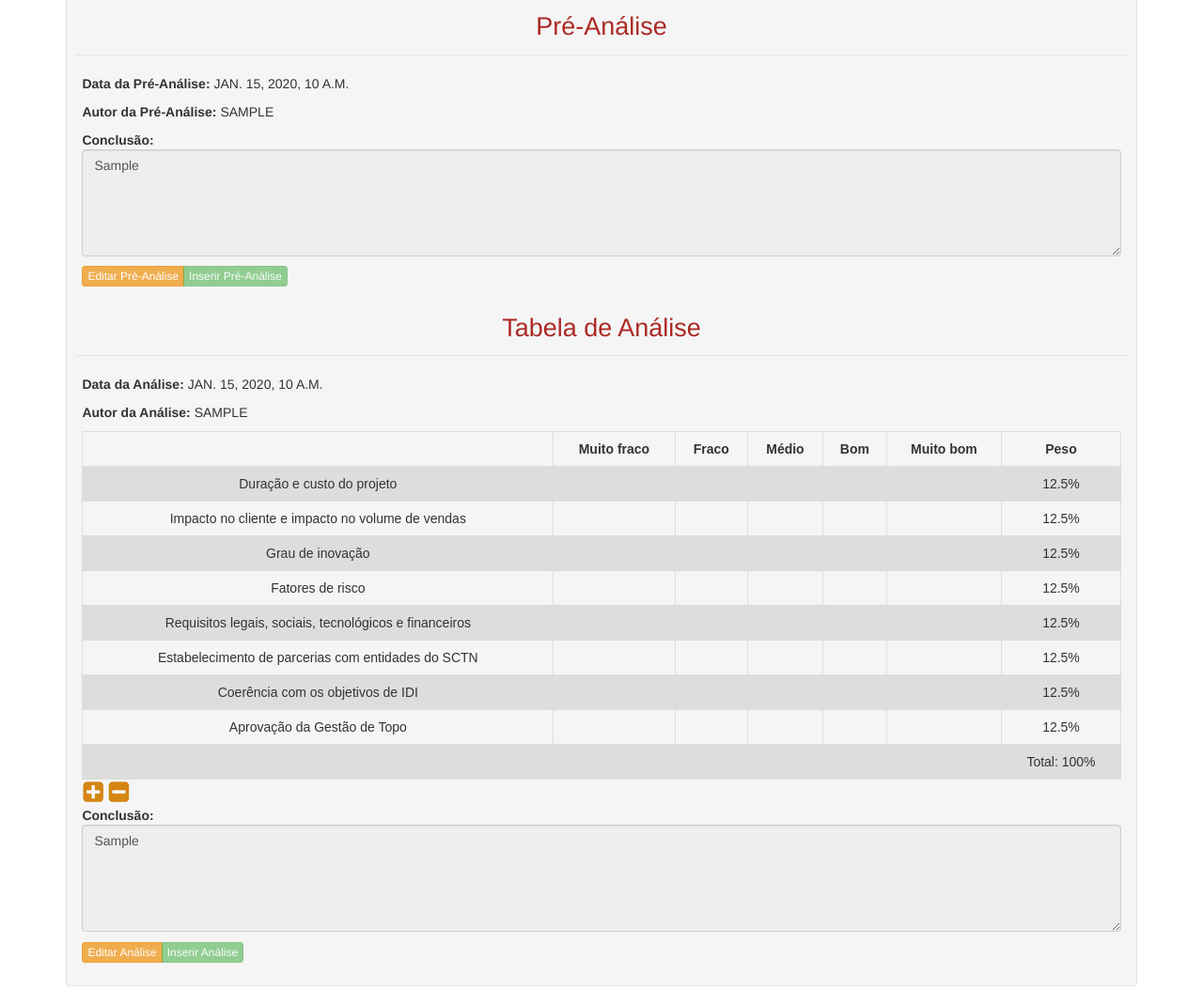
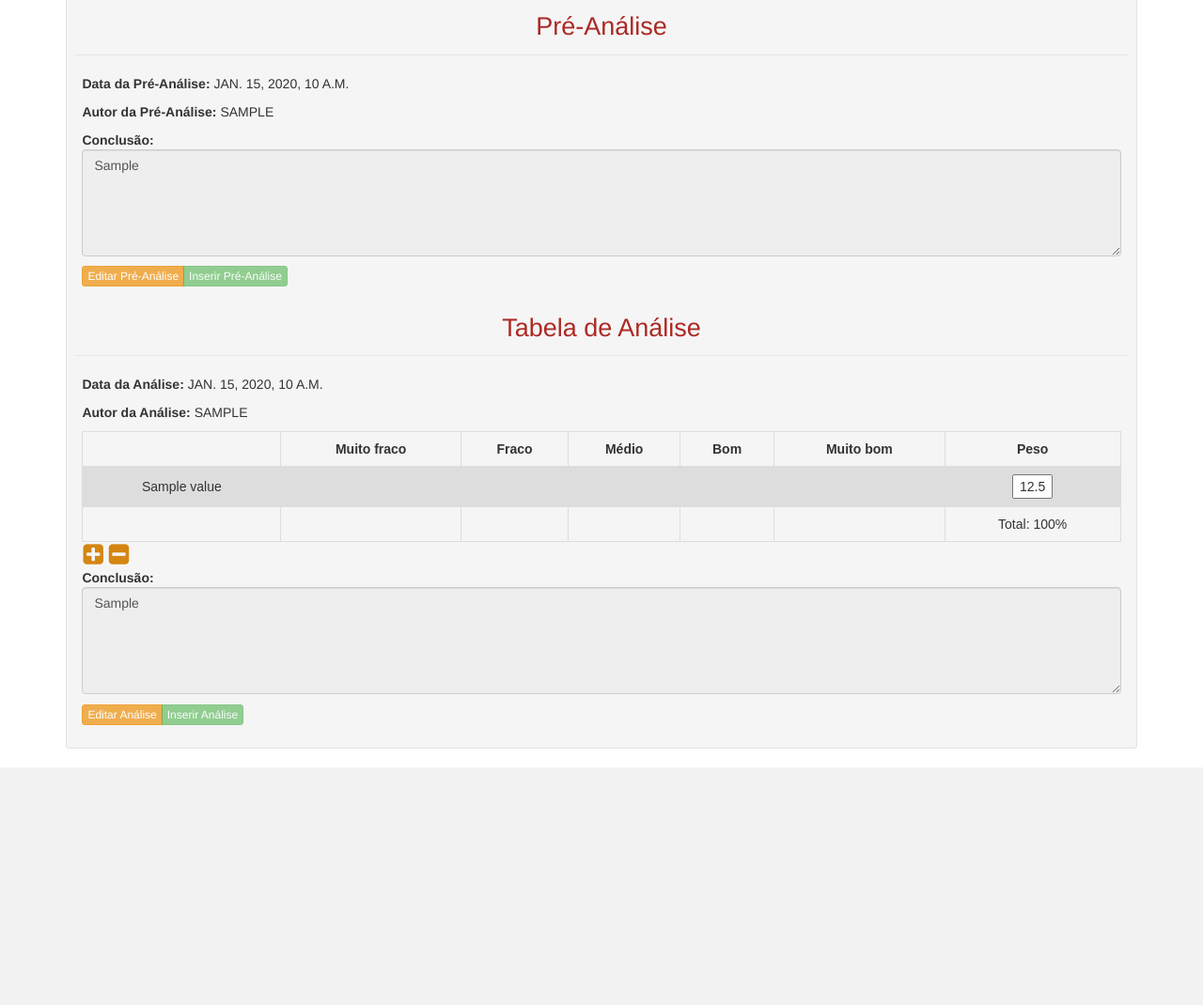
Before and after one commit to siualpinto/SGIDI, a Django app: template templates/ideias_avaliacao.html in a window 1280 px wide. Shown: the part 510-1580 px from the top of the page at 94% size. After the commit the page ends 1327 px from the top, so only its background shows below. Run offline with Django 3.2, Linux system fonts and the light colour scheme; tables that the repository leaves empty hold one stand-in row (values such as "Sample post"); the template is opened without the code that fills it: values that come from a table or form of the project are taken from there, most other values are stand-ins (such as "Sample title", 1, 10 or a date in 2020); some libraries are stand-ins or nearby versions.

Commit message:
Ideias template v1.11 falta a tabela e lista de ideias- done ✔

```diff
--- a/sgidi/forms.py
+++ b/sgidi/forms.py
@@ -11,10 +11,10 @@ class PreAnaliseForm(forms.ModelForm):
     class Meta:
         model = Ideias
         fields = ['pre_analise']
-        exclude = ['autor_pre_analise']
+        exclude = ['autor_pre_analise', 'data_pre_analise']
 
 class AnaliseForm(forms.ModelForm):
     class Meta:
         model = Ideias
         fields = ['analise']
-        exclude = ['autor_analise']
+        exclude = ['autor_analise', 'data_analise']
--- a/sgidi/models.py
+++ b/sgidi/models.py
@@ -1,18 +1,9 @@
 from django.db import models
 from django.contrib.auth.models import User
 from django.core.validators import MaxValueValidator
+from decimal import Decimal
 
 # Create your models here.
-
-
-
-class Analise(models.Model):
-    avaliacao = models.CharField(max_length=110)
-    tipo = models.IntegerField(validators=[MaxValueValidator(5)])
-    peso = models.DecimalField(max_digits=5, decimal_places=2)
-
-    def __str__(self):
-        return self.avaliacao
 
 class Ideias(models.Model):
     autor = models.ForeignKey(User, on_delete=models.CASCADE)
@@ -25,13 +16,23 @@ class Ideias(models.Model):
     solucao = models.TextField(max_length=1700)
     data = models.DateTimeField(auto_now_add=True)
     #AVALIACAO
+    total = models.DecimalField(max_digits=5, decimal_places=3, null=True)
     autor_pre_analise = models.ForeignKey(User, null=True, related_name="avaliador1")
-    data_pre_analise = models.DateTimeField(auto_now=True)
+    data_pre_analise = models.DateTimeField(null=True)
     pre_analise = models.TextField(max_length=1700)
     autor_analise = models.ForeignKey(User, null=True, related_name="avaliador2")
-    data_analise = models.DateTimeField(auto_now=True)
-    tabela_analise = models.ForeignKey(Analise, null=True)
+    data_analise = models.DateTimeField(null=True)
     analise = models.TextField(max_length=1700)
 
     def __str__(self):
         return self.nome
+
+class Analise(models.Model):
+    ideia = models.ForeignKey(Ideias, unique=False, related_name='avaliacaoes')
+    ordem = models.IntegerField(validators=[MaxValueValidator(15)])
+    avaliacao = models.CharField(max_length=110, null=True)
+    tipo = models.IntegerField(validators=[MaxValueValidator(5)], null=True)
+    peso = models.DecimalField(max_digits=5, decimal_places=3)
+
+    def __str__(self):
+        return self.avaliacao
--- a/sgidi/static/css/ideias.css
+++ b/sgidi/static/css/ideias.css
@@ -83,3 +83,7 @@ tr:nth-child(even) {
     pointer-events: none;
     opacity: 0.4;
 }
+
+input.pesos{
+    text-align: center;
+}
--- a/sgidi/static/js/ideias.js
+++ b/sgidi/static/js/ideias.js
@@ -21,7 +21,11 @@ $('input[type="radio"]').change(function () {
  * Novas linhas são editáveis
  * */
 $(".add_line").click(function () {
-    $('#tabela_avaliacao').find('tr:nth-last-child(2)').after('<tr><td><div contenteditable>Nova linha</div></td><td></td><td></td><td></td> <td></td><td></td><td></td></tr>');
+    var rows = $('#tabela_avaliacao').find('tr').length;
+    if( rows < 17)
+        $('#tabela_avaliacao').find('tr:nth-last-child(2)').after('' +
+            '<tr><td><input type="text" class="tabela_avaliacao" maxlength="110" size="50"></td><td></td><td></td><td></td><td></td><td></td><td>' +
+            '<input type="text" class="pesos" id="peso'+(rows-1)+'" value="12.5" size="2" maxlength="6"></td></tr>');
 });
 
 /*
@@ -42,7 +46,8 @@ $(".delete_line").click(function () {
  * O utilizador pode inserir uma cruz na avaliação desejada (muito fraco, ..., Muito Bom) para cada linha
  *
  * */
-$("#tabela_avaliacao").on("click", "td:not(:first-child, :last-child)", function() {
+$("#tabela_avaliacao").on("click", "td:not(:first-child):not(:last-child)", function() {
+    if($(this).parent().not("tr:not(:last-child)").length != 1){
         if($(this).siblings().children().is("i"))
         {
             $(this).siblings().children().remove("i");
@@ -51,7 +56,18 @@ $("#tabela_avaliacao").on("click", "td:not(:first-child, :last-child)", function
         {
             $(this).html("<i class='fa fa-times smallicon'></i>");
         }
+    }
 });
+
+$(".pesos").change(function () {
+    if (!this.value.match(/^[0-9]{1,2}$|^[0-9]{1,2}\.[0-9]{1,3}$/))
+        this.value = this.value.replace(/[^0-9]/g, '');
+    if (!this.value.match(/^[0-9]{1,2}(?!\d)|^[0-9]{1,2}\.[0-9]{1,3}$/))
+        this.value = 0;
+    if(this.value == '')
+        this.value = 0;
+});
+
 
 $.ajaxSetup({//TODO POR NUM JS GLOBAL
     beforeSend: function(xhr, settings) {
@@ -83,7 +99,7 @@ $("#atualizar_estado").click(function () {
     var estado_nome = estados.find(":selected").text();
     var estado = estados.find(":selected").val();
     var path = window.location.pathname.split("/");
-    ideia_id = path[4];
+    var ideia_id = path[4];
     $.ajax({
         type:"POST",
         url: 'ajax/change_estado/',
@@ -95,7 +111,7 @@ $("#atualizar_estado").click(function () {
         dataType: 'json',
         success: function (data) {
             if (data) {
-                alert("Estado atualizado: "+data.ideia ? "Sucesso" : "Falhou");
+                alert("Estado atualizado: "+ data.ideia ? "Sucesso" : "Falhou");
             }
         }
     });
--- a/templates/ideias_avaliacao.html
+++ b/templates/ideias_avaliacao.html
@@ -108,78 +108,17 @@
                                     <th>Muito bom</th>
                                     <th>Peso</th>
                                 </tr>
+                                {% for key, value in tipos_avalicao %}
                                     <tr>
-                                    <td>Duração e custo do projeto</td>
+                                        <td> {{ value }} </td>
                                         <td></td>
                                         <td></td>
                                         <td></td>
                                         <td></td>
-                                    <td></td>
-                                    <td>12.5%</td>
+                                        <td aria-required="true"></td>
+                                        <td><input type="text" class="pesos" id="peso{{ key }}" value="12.5" size="2" maxlength="6"></td>
                                     </tr>
-                                <tr>
-                                    <td>Impacto no cliente e impacto no volume de vendas</td>
-                                    <td></td>
-                                    <td></td>
-                                    <td></td>
-                                    <td></td>
-                                    <td></td>
-                                    <td>12.5%</td>
-                                </tr>
-                                <tr>
-                                    <td>Grau de inovação</td>
-                                    <td></td>
-                                    <td></td>
-                                    <td></td>
-                                    <td></td>
-                                    <td></td>
-                                    <td>12.5%</td>
-                                </tr>
-                                <tr>
-                                    <td>Fatores de risco</td>
-                                    <td></td>
-                                    <td></td>
-                                    <td></td>
-                                    <td></td>
-                                    <td></td>
-                                    <td>12.5%</td>
-                                </tr>
-                                <tr>
-                                    <td>Requisitos legais, sociais, tecnológicos e financeiros</td>
-                                    <td></td>
-                                    <td></td>
-                                    <td></td>
-                                    <td></td>
-                                    <td></td>
-                                    <td>12.5%</td>
-                                </tr>
-                                <tr>
-                                    <td>Estabelecimento de parcerias com entidades do SCTN</td>
-                                    <td></td>
-                                    <td></td>
-                                    <td></td>
-                                    <td></td>
-                                    <td></td>
-                                    <td>12.5%</td>
-                                </tr>
-                                <tr>
-                                    <td>Coerência com os objetivos de IDI</td>
-                                    <td></td>
-                                    <td></td>
-                                    <td></td>
-                                    <td></td>
-                                    <td></td>
-                                    <td>12.5%</td>
-                                </tr>
-                                <tr>
-                                    <td>Aprovação da Gestão de Topo</td>
-                                    <td></td>
-                                    <td></td>
-                                    <td></td>
-                                    <td></td>
-                                    <td></td>
-                                    <td>12.5%</td>
-                                </tr>
+                                {% endfor %}
                                 <tr>
                                     <td></td>
                                     <td></td>
```
Also changed, not shown: sgidi/views.py (+27 -46 lines), sgidi/migrations/0001_initial.py. Lines whose indentation alone changed are shown as unchanged.
